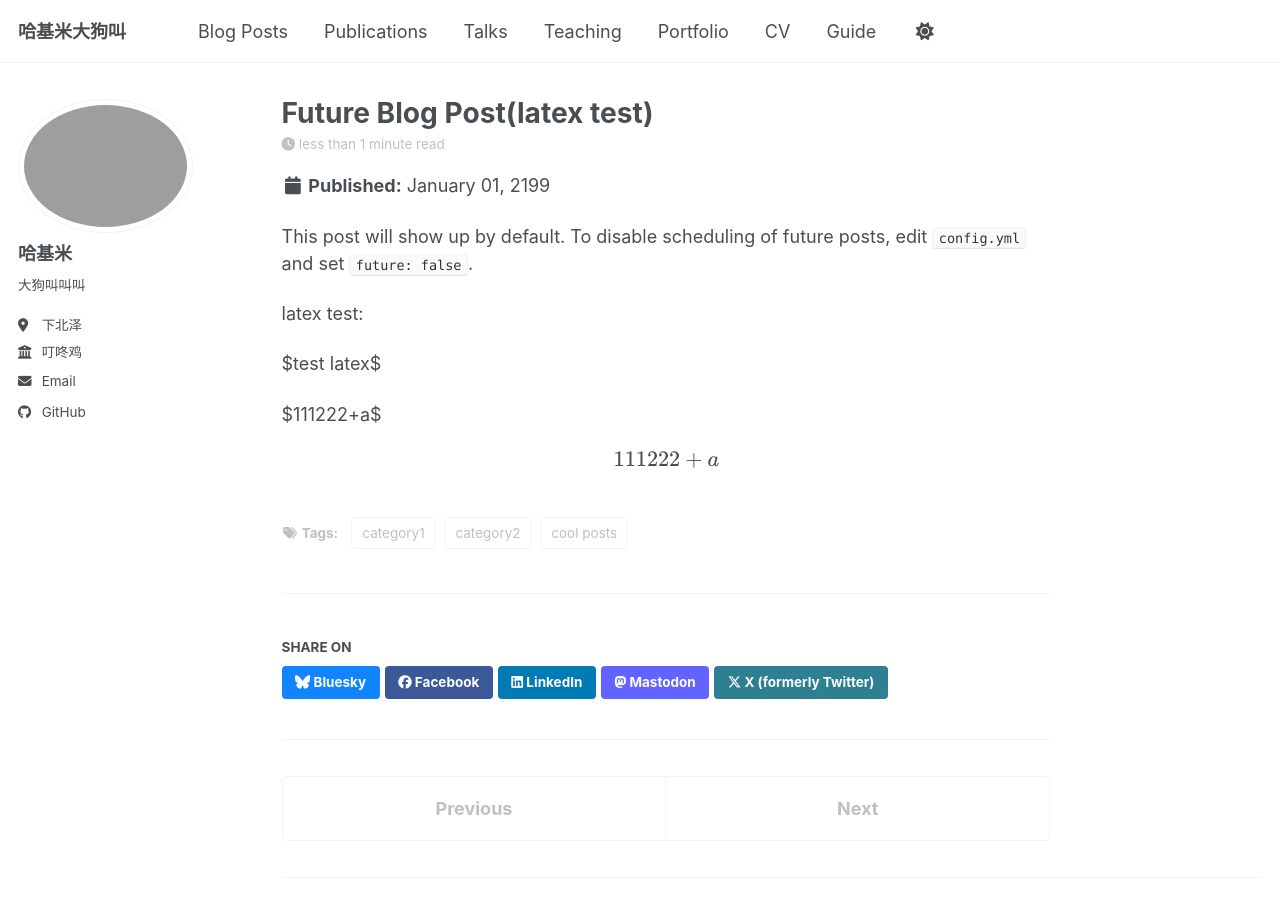
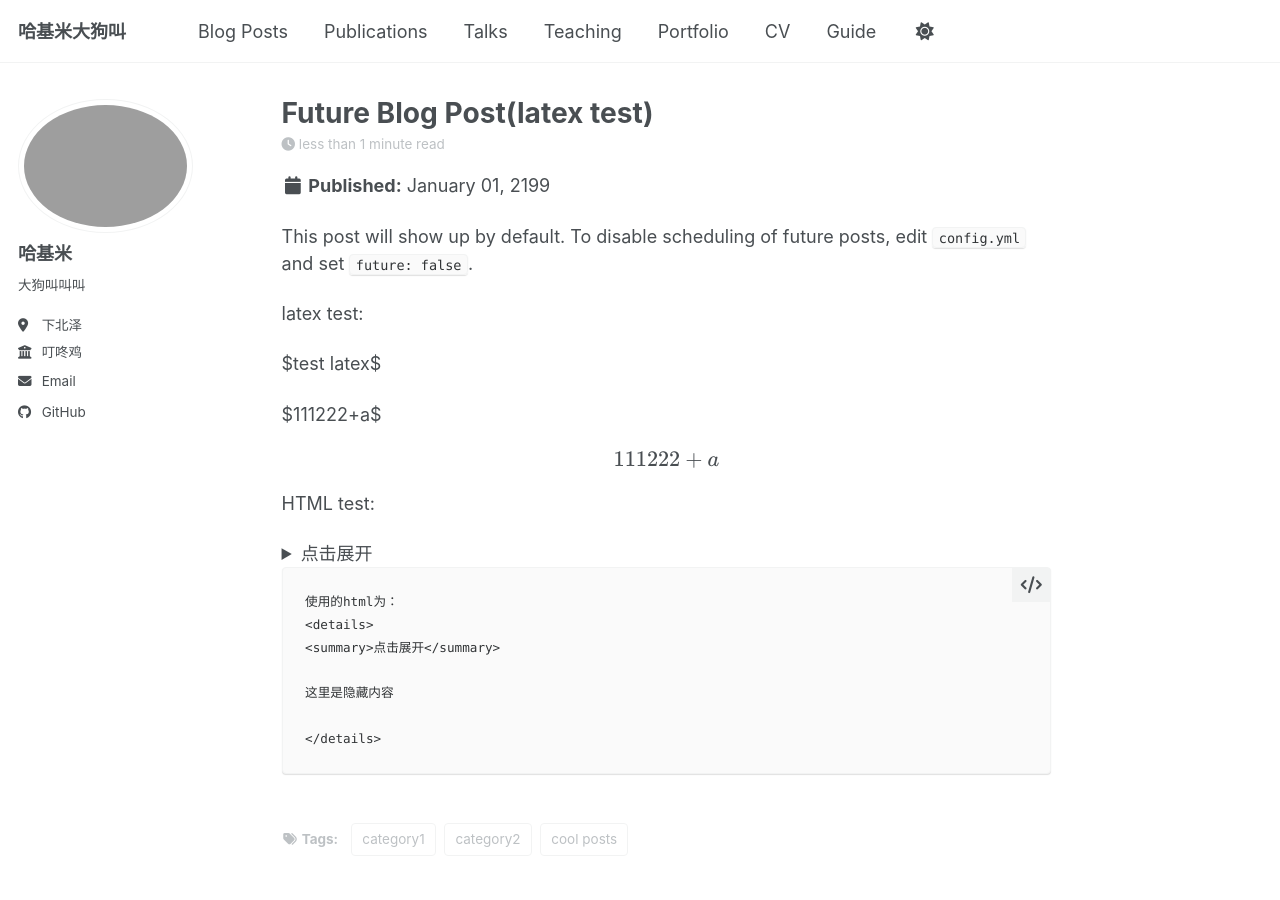
Before and after one commit to zyd114/zyd114.github.io, a Jekyll site: the page built from _posts/2199-01-01-future-post.md, in a window 1280 px wide and 900 px high. Built offline with Jekyll 4.4.1, drawn with Linux system fonts in a browser that asks for light colours; a script bundle is joined from its source files by our own code; library files that are not in the unit come from our copies.

Commit message:
html tag test

````diff
--- a/_posts/2199-01-01-future-post.md
+++ b/_posts/2199-01-01-future-post.md
@@ -17,3 +17,17 @@ $test latex$
 $111222+a$
 
 $$111222+a$$
+
+HTML test:
+
+<details><summary>点击展开</summary>这里是隐藏内容</details>
+
+```
+使用的html为：
+<details>
+<summary>点击展开</summary>
+
+这里是隐藏内容
+
+</details>
+```
````
